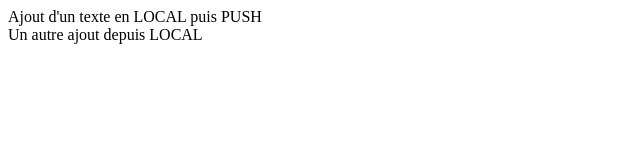
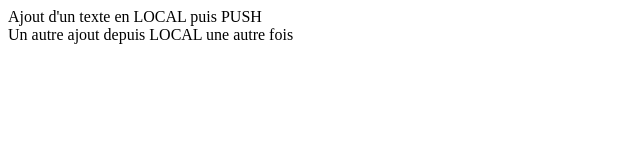
Before and after one commit to vao49Afpa/TestAfpa, a plain HTML site: page index.html in a window 1280 px wide. Shown: the full height of the page, 0-640 px from the left. Drawn offline with Linux system fonts and the light colour scheme.

Commit message:
Un autre ajout Bis

```diff
--- a/index.html
+++ b/index.html
@@ -9,6 +9,6 @@
 <body>
     Ajout d'un texte en LOCAL puis PUSH
     <br/>
-    Un autre ajout depuis LOCAL
+    Un autre ajout depuis LOCAL une autre fois
 </body>
 </html>
```
